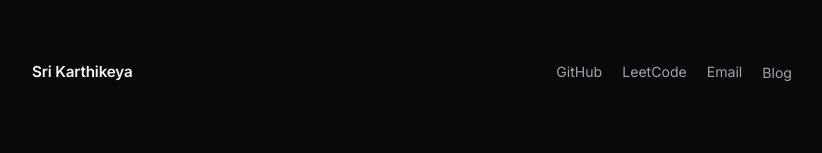
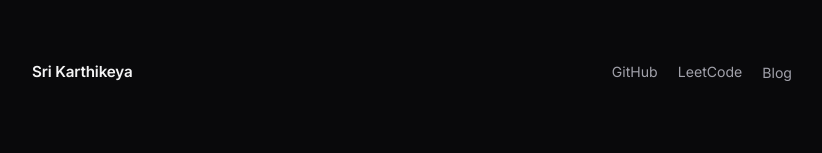
Before and after one commit to KarthikeyaAnna/karthikeya.info, a React (Create React App) app: page / in a window 1280 px wide. Shown: the top 153 px of the page, without its empty margins (228-1050 px from the left). Built offline with nearby package versions, Linux system fonts and the light colour scheme.

Commit message:
Email rmeoved

```diff
--- a/src/App.js
+++ b/src/App.js
@@ -104,7 +104,6 @@ const App = () => {
           <nav className="nav-links">
             <a href="https://github.com/KarthikeyaAnna" target="_blank" rel="noopener noreferrer">GitHub</a>
             <a href="https://leetcode.com/u/SigmaBoiiii/" target="_blank" rel="noopener noreferrer">LeetCode</a>
-            <a href="mailto:karthikeyaannavarjula@gmail.com">Email</a>
             <button className={`nav-tab ${activeTab === 'blog' ? 'active' : ''}`} onClick={() => setActiveTab('blog')}>
               Blog
             </button>
```
